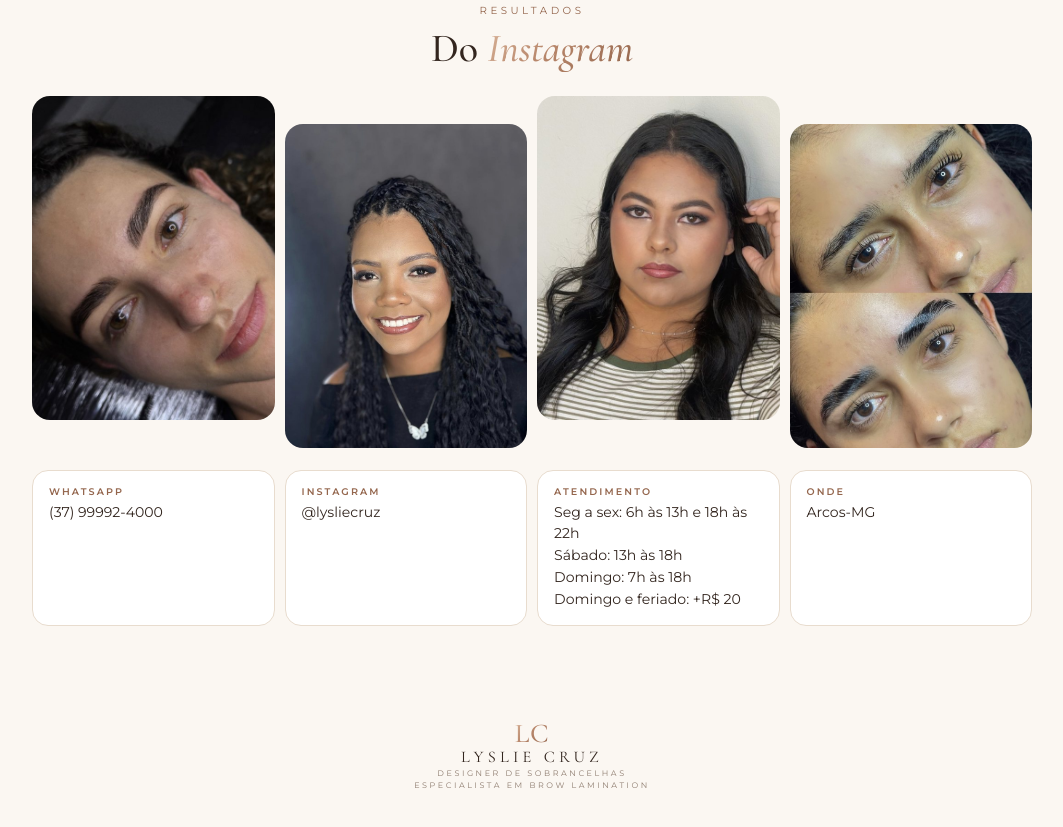
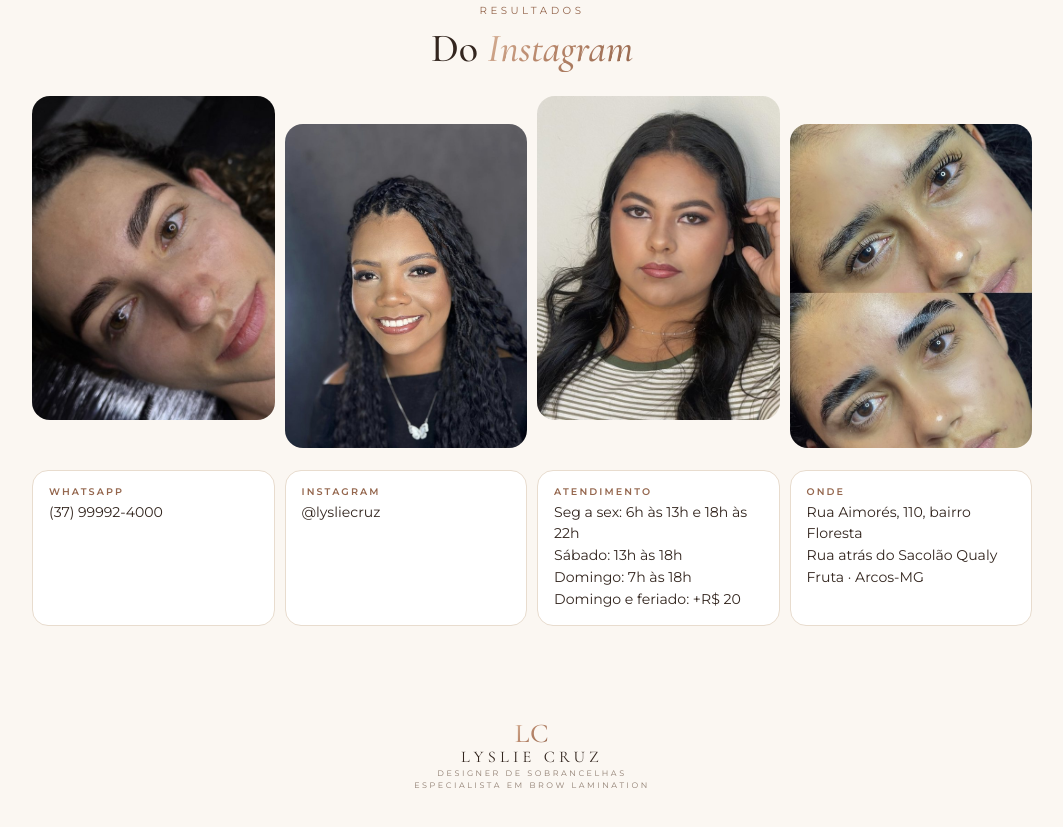
Before and after one commit to essenceglam-star/catalogo, a plain HTML site: page index.html in a window 1280 px wide. Shown: the part 2128-2955 px from the top of the page, without its empty margins (108-1171 px from the left). Drawn offline with nearby package versions, Linux system fonts and the light colour scheme; no server answers.

Commit message:
Endereco com referencia no rodape
Co-Authored-By: Claude Opus 5.5 <noreply@anthropic.com>

```diff
--- a/index.html
+++ b/index.html
@@ -188,7 +188,7 @@ footer .marca{margin-bottom:12px}
     <a href="https://wa.me/5537999924000" target="_blank"><b>WhatsApp</b>(37) 99992-4000</a>
     <a href="https://www.instagram.com/lysliecruz/" target="_blank"><b>Instagram</b>@lysliecruz</a>
     <div><b>Atendimento</b>Seg a sex: 6h às 13h e 18h às 22h<br>Sábado: 13h às 18h<br>Domingo: 7h às 18h<br>Domingo e feriado: +R$ 20</div>
-    <div><b>Onde</b>Arcos-MG</div>
+    <a href="https://www.google.com/maps/search/?api=1&query=Rua+Aimor%C3%A9s+110+Floresta+Arcos+MG" target="_blank"><b>Onde</b>Rua Aimorés, 110, bairro Floresta<br>Rua atrás do Sacolão Qualy Fruta · Arcos-MG</a>
   </div>
 </div></section>
 
```
